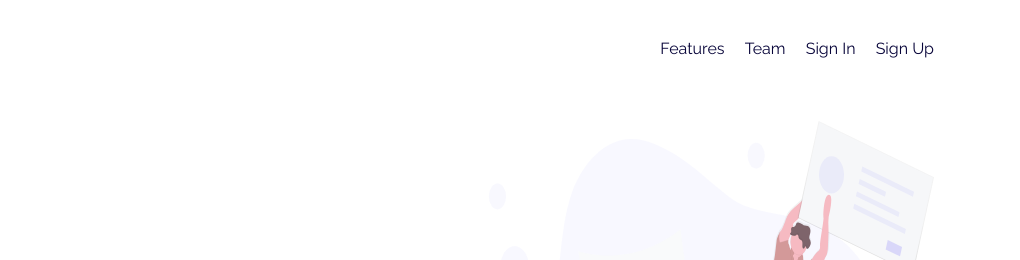
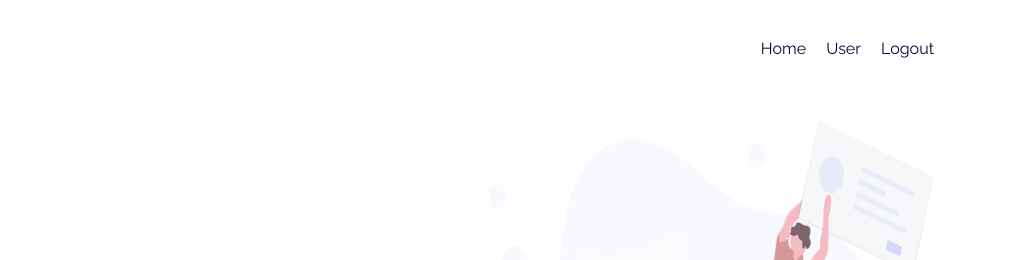
Before and after one commit to Naomi0410/fyloproject, a plain HTML site: page index.html in a window 1280 px wide. Shown: the top 260 px of the page, 260-1280 px from the left. Drawn offline with nearby package versions, Linux system fonts and the light colour scheme.

Commit message:
saved new fylo

```diff
--- a/index.html
+++ b/index.html
@@ -23,10 +23,9 @@
   <nav class="container-xl d-flex justify-content-between align-items-center py-4 px-3">
     <img src="./images/logo.svg" alt="logo">
     <div>
-      <a href="#" class="ms-3">Features</a>
-      <a href="#" class="ms-3">Team</a>
-      <a href="#" class="ms-3">Sign In</a>
-      <a href="#" class="ms-3">Sign Up</a>
+      <a href="#" class="ms-3">Home</a>
+      <a href="#" class="ms-3">User</a>
+      <a href="#" class="ms-3">Logout</a>
     </div>
   </nav>
 
```
